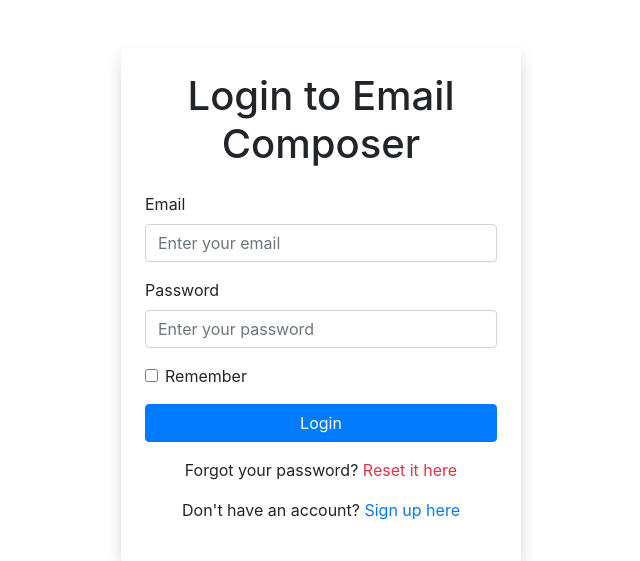
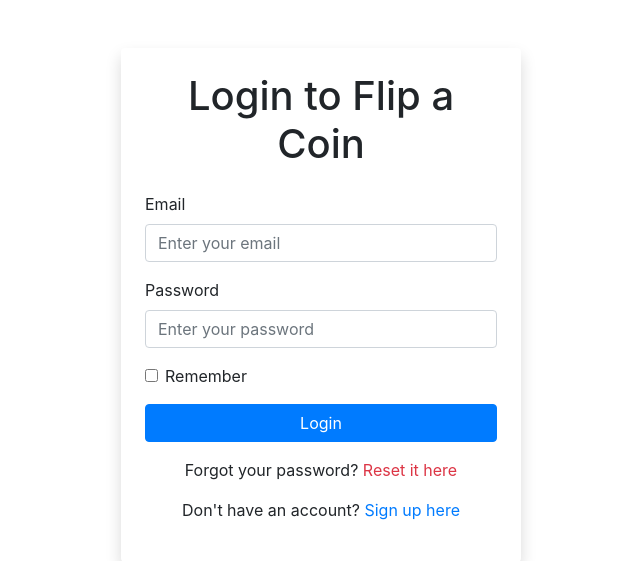
Before and after one commit to ODWANOMBACA/Flip-a-Coin, a Flask app: template website/templates/login.html in a window 1280 px wide. Shown: the part 56-617 px from the top of the page, without its empty margins (319-959 px from the left). Run offline with Flask 3, Linux system fonts and the light colour scheme; the template is opened without the code that fills it, so the values that code supplies are empty, except form fields; form fields are guessed from the names that the template uses; parts of the project's set-up code (start-up, migrations or seed data) failed here and were passed over; some libraries are stand-ins or nearby versions.

Commit message:
login to flip a coin

```diff
--- a/website/templates/login.html
+++ b/website/templates/login.html
@@ -6,7 +6,7 @@
 <div class="container mt-5">
     <div class="row justify-content-center">
         <div class="signup-container p-4 rounded shadow" style="max-width: 400px;">
-            <h1 class="signup-heading text-center mb-4">Login to Email Composer</h1>
+            <h1 class="signup-heading text-center mb-4">Login to Flip a Coin</h1>
             <form method="POST">
                 {{ form.hidden_tag() }}
                 <div class="mb-3">
```
